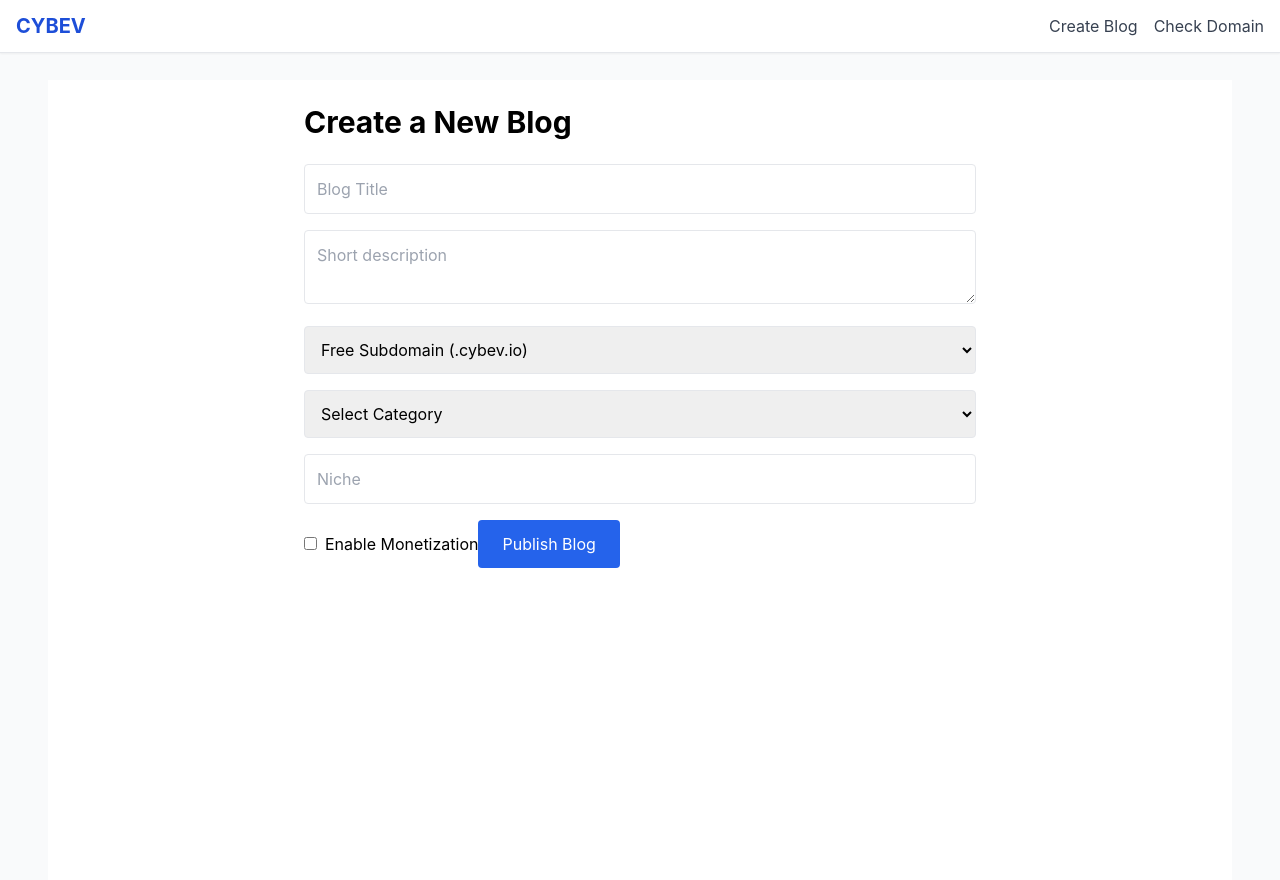
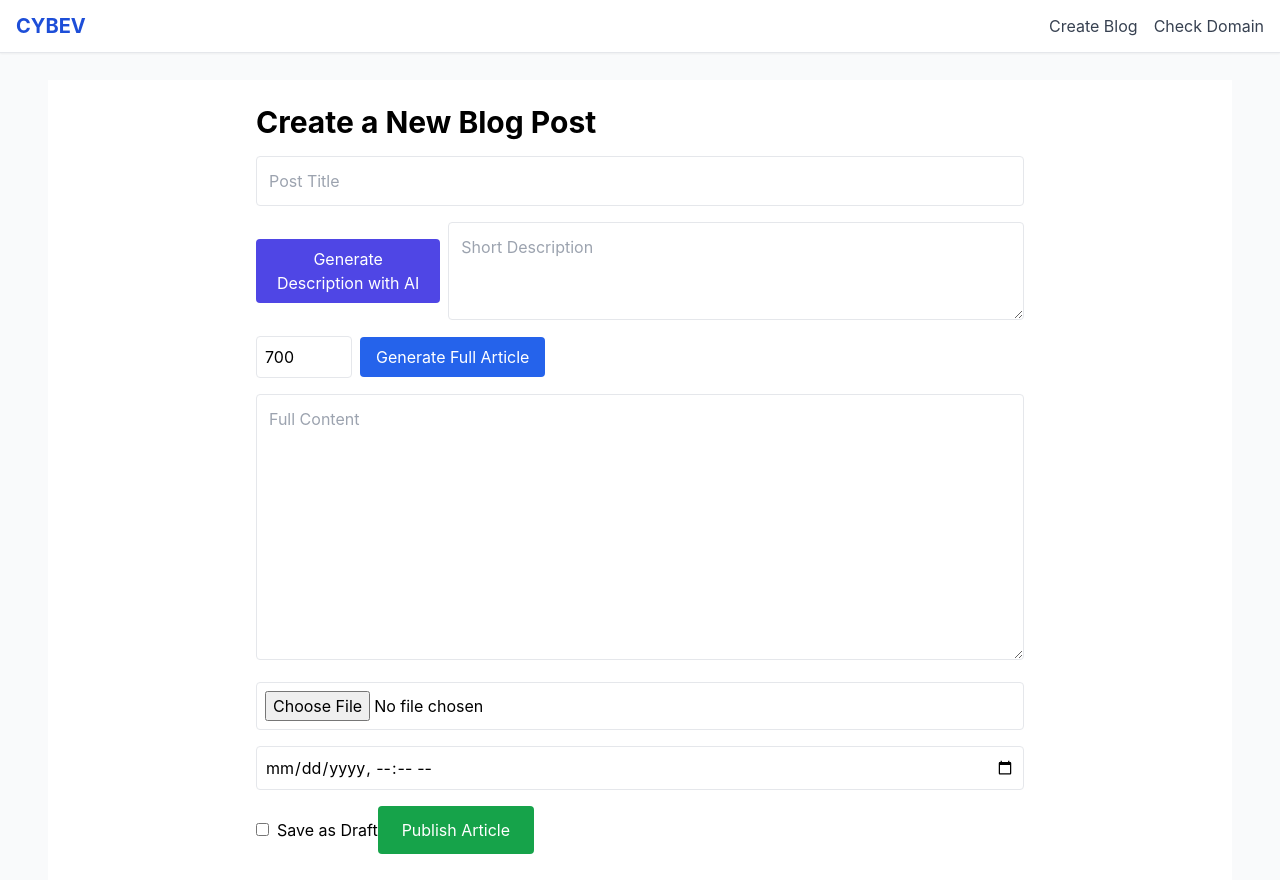
Before and after one commit to cybev1/cybev-frontend, a Next.js app: page /studio/create in a window 1280 px wide. Built offline with nearby package versions, Linux system fonts and the light colour scheme.

Commit message:
Add files via upload

```diff
--- a/pages/studio/create.jsx
+++ b/pages/studio/create.jsx
@@ -1,82 +1,40 @@
-import { useState } from 'react';
+import PostEditor from '../../components/PostEditor';
 import { useRouter } from 'next/router';
 
 export default function CreateBlogPage() {
   const router = useRouter();
-  const [form, setForm] = useState({
-    title: '',
-    description: '',
-    domainType: 'subdomain',
-    category: '',
-    niche: '',
-    monetize: false,
-  });
-  const [submitting, setSubmitting] = useState(false);
 
-  const handleChange = (e) => {
-    const { name, value, type, checked } = e.target;
-    setForm((prev) => ({
-      ...prev,
-      [name]: type === 'checkbox' ? checked : value,
-    }));
-  };
+  const handleSubmit = async (data) => {
+    const formData = new FormData();
+    Object.entries(data).forEach(([key, value]) => {
+      formData.append(key, value);
+    });
 
-  const handleSubmit = async (e) => {
-    e.preventDefault();
-    setSubmitting(true);
     try {
       const res = await fetch('/api/blog/publish', {
         method: 'POST',
-        headers: { 'Content-Type': 'application/json' },
-        body: JSON.stringify(form),
+        body: JSON.stringify(data),
+        headers: {
+          'Content-Type': 'application/json',
+        },
       });
       const result = await res.json();
       if (result.success) {
-        alert('Blog published!');
+        alert('Blog published successfully');
         router.push('/studio/blogs');
       } else {
-        alert(result.message || 'Failed to publish blog');
+        alert('Failed to publish: ' + result.message);
       }
     } catch (err) {
-      alert('Error submitting form');
-    } finally {
-      setSubmitting(false);
+      alert('Error submitting blog');
     }
   };
 
   return (
-    <div className="min-h-screen bg-white text-black p-6">
-      <div className="max-w-2xl mx-auto">
-        <h1 className="text-3xl font-bold mb-6">Create a New Blog</h1>
-        <form onSubmit={handleSubmit} className="space-y-4">
-          <input type="text" name="title" placeholder="Blog Title" value={form.title} onChange={handleChange} className="w-full border p-3 rounded" required />
-          <textarea name="description" placeholder="Short description" value={form.description} onChange={handleChange} className="w-full border p-3 rounded" required />
-
-          <select name="domainType" value={form.domainType} onChange={handleChange} className="w-full border p-3 rounded">
-            <option value="subdomain">Free Subdomain (.cybev.io)</option>
-            <option value="existingDomain">Use Existing Domain</option>
-            <option value="newDomain">Register New Domain</option>
-          </select>
-
-          <select name="category" value={form.category} onChange={handleChange} className="w-full border p-3 rounded">
-            <option value="">Select Category</option>
-            <option value="Christianity">Christianity</option>
-            <option value="Tech">Tech</option>
-            <option value="Health">Health</option>
-            <option value="Lifestyle">Lifestyle</option>
-          </select>
-
-          <input type="text" name="niche" placeholder="Niche" value={form.niche} onChange={handleChange} className="w-full border p-3 rounded" />
-
-          <label className="inline-flex items-center space-x-2">
-            <input type="checkbox" name="monetize" checked={form.monetize} onChange={handleChange} />
-            <span>Enable Monetization</span>
-          </label>
-
-          <button type="submit" disabled={submitting} className="bg-blue-600 text-white px-6 py-3 rounded hover:bg-blue-700">
-            {submitting ? 'Publishing...' : 'Publish Blog'}
-          </button>
-        </form>
+    <div className="min-h-screen bg-white p-6 text-black">
+      <div className="max-w-3xl mx-auto">
+        <h1 className="text-3xl font-bold mb-4">Create a New Blog Post</h1>
+        <PostEditor onSubmit={handleSubmit} />
       </div>
     </div>
   );
```
